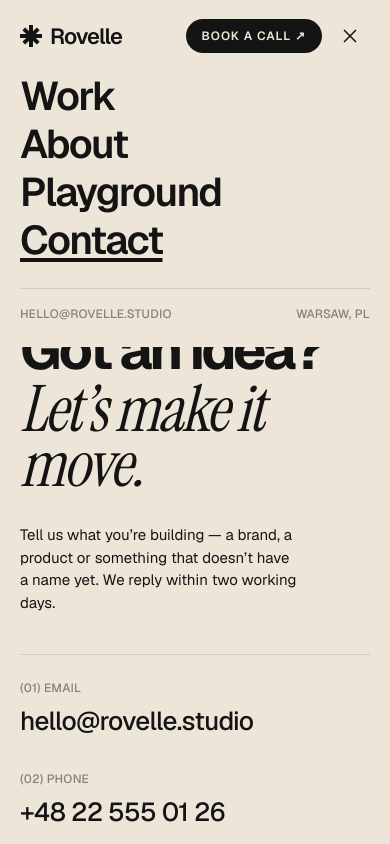
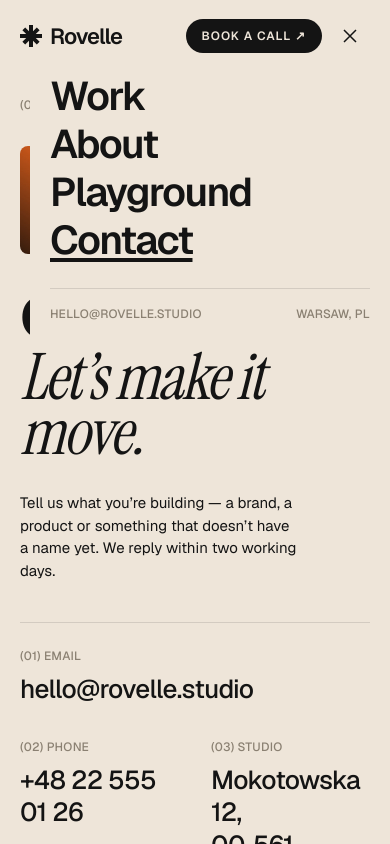
Before and after one commit to amazing-soft-dev/rovellestudio, a Next.js app: page /contact in a window 390 px wide. Both pictures are taken after a click on the button "Open menu". Shown: the top 844 px of the page. Built offline with nearby package versions, Linux system fonts and the light colour scheme.

Commit message:
fix(contact): fit the phone menu and directory
Co-authored-by: shark314 <112891100+shark314@users.noreply.github.com>
Co-authored-by: tomost8 <178904341+tomost8@users.noreply.github.com>
Co-authored-by: Cursor <cursoragent@cursor.com>

```diff
--- a/src/app/contact/page.tsx
+++ b/src/app/contact/page.tsx
@@ -15,9 +15,9 @@ export default function ContactPage() {
           {studio.booking}
         </p>
       </div>
-      <div className="mt-8 flex h-[140px] gap-3 overflow-hidden">
+      <div className="mt-8 flex h-[140px] gap-3 overflow-hidden max-[809px]:h-[108px]">
         {projects.map((project) => (
-          <div key={project.slug} className="relative h-full w-[180px] shrink-0 overflow-hidden rounded-lg">
+          <div key={project.slug} className="relative h-full w-[180px] shrink-0 overflow-hidden rounded-lg max-[809px]:w-[104px]">
             <Photo name={project.image} alt="" sizes="180px" />
           </div>
         ))}
@@ -31,7 +31,7 @@ export default function ContactPage() {
         </h1>
         <p className="max-w-[280px] text-[15px] leading-[1.5]">{studio.contactNote}</p>
       </div>
-      <div className="mt-10 grid gap-8 border-t border-line pt-6 md:grid-cols-2 xl:grid-cols-4">
+      <div className="mt-10 grid grid-cols-2 gap-8 border-t border-line pt-6 max-[809px]:[&>*:first-child]:col-span-2 max-[809px]:[&>*:last-child]:col-span-2 xl:grid-cols-4">
         <Info label="(01) Email" value={studio.email} href={`mailto:${studio.email}`} />
         <Info label="(02) Phone" value={studio.phone} href={studio.phoneHref} />
         <div>
--- a/src/components/site-header.tsx
+++ b/src/components/site-header.tsx
@@ -50,8 +50,8 @@ export function SiteHeader() {
         <div className="h-px bg-line" />
       </div>
 
-      <div className="pointer-events-auto min-[1200px]:hidden">
-        <div className="flex h-[72px] items-center justify-between bg-canvas px-5">
+      <div className="pointer-events-auto flex flex-col items-end min-[1200px]:hidden">
+        <div className="flex h-[72px] w-full items-center justify-between bg-canvas px-5">
           <Logo />
           <div className="flex items-center gap-2">
             <Link
@@ -73,7 +73,7 @@ export function SiteHeader() {
           </div>
         </div>
         {open ? (
-          <nav id="phone-menu" aria-label="Primary" className="bg-canvas px-5 pb-6">
+          <nav id="phone-menu" aria-label="Primary" className="ml-auto w-full max-w-[360px] bg-canvas px-5 pb-6">
             <ul className="flex flex-col">
               {nav.map((item) => (
                 <li key={item.href}>
```
